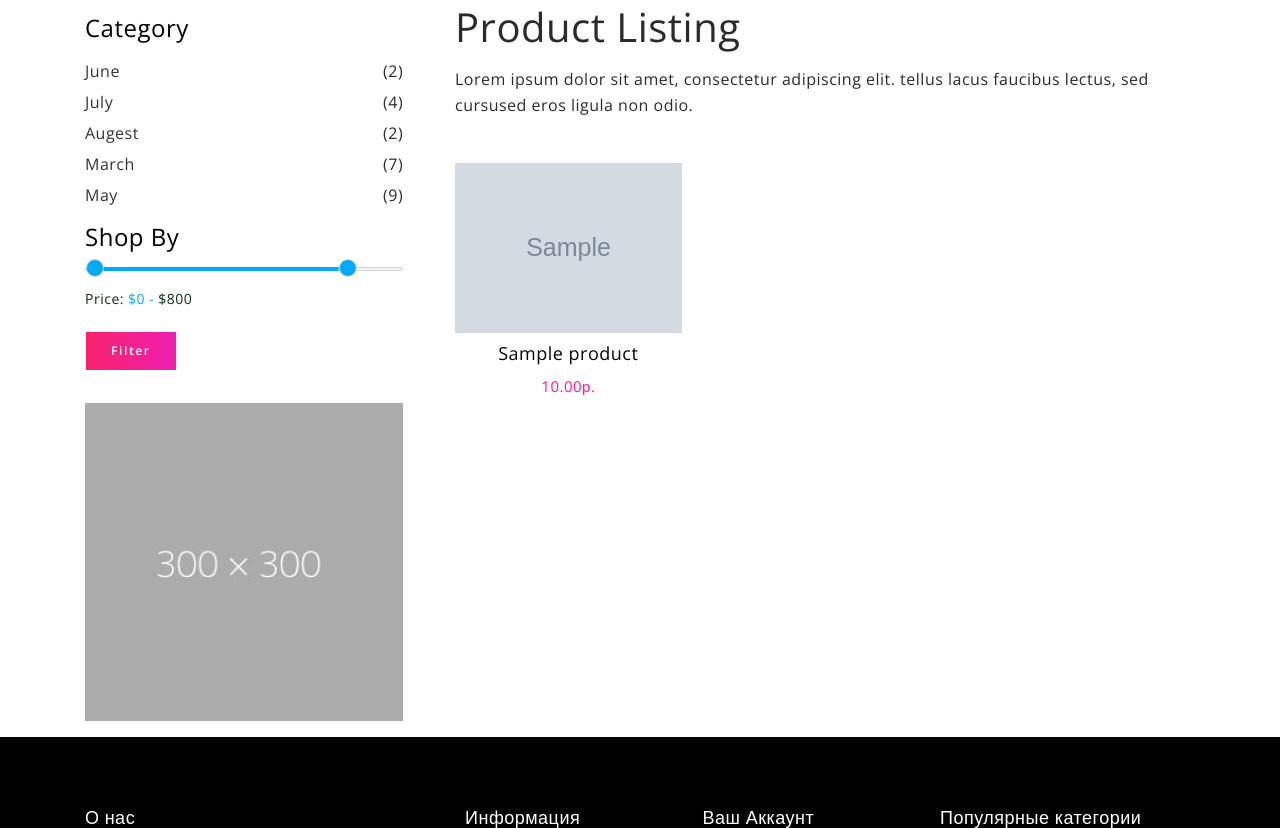
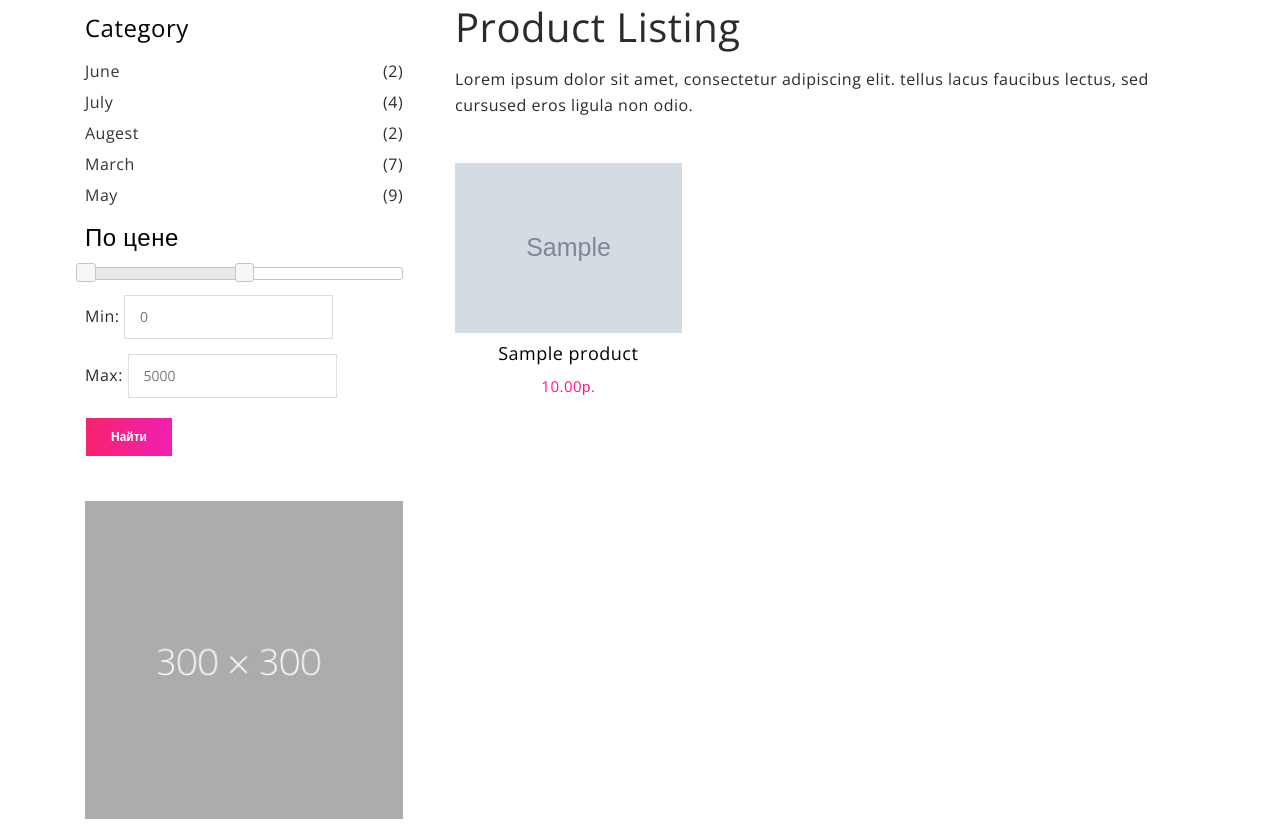
Before and after one commit to MokkoFm/formula-spa-django, a Django app: a page that uses spaweb/templates/base.html in a window 1280 px wide. Shown: the part 625-1453 px from the top of the page. Run offline with Django 3.2, Linux system fonts and the light colour scheme; tables that the repository leaves empty hold one stand-in row (values such as "Sample post"); grey boxes marked "Sample" are stand-in pictures; parts of the project's set-up code (start-up, migrations or seed data) failed here and were passed over; some libraries are stand-ins or nearby versions; some web fonts are replaced.

Commit message:
implement filter by price

```diff
--- a/spaweb/templates/base.html
+++ b/spaweb/templates/base.html
@@ -35,6 +35,8 @@
     <link rel="stylesheet" href="{% static 'css/style.css' %}">
     <!-- Custom Css  -->
     <link rel="stylesheet" href="{% static 'css/custom.css' %}">
+    <link rel="stylesheet" href="//code.jquery.com/ui/1.12.1/themes/base/jquery-ui.css">
+    <link rel="stylesheet" href="/resources/demos/style.css">
 
 </head>
 <body>
@@ -699,5 +701,21 @@ for (let anchor of anchors) {
     })
     }
 </script>
+<script src="https://code.jquery.com/jquery-1.12.4.js"></script>
+<script src="https://code.jquery.com/ui/1.12.1/jquery-ui.js"></script>
+<script>
+    $( function() {
+        $( "#slider-range" ).slider({
+        range: true,
+        min: 0,
+        max: 10000,
+        step: 10,
+        values: [ 0, 5000 ],
+        slide: function( event, ui ) {
+            $( "#min-p" ).val( ui.values[ 0 ]) + $( "#max-p" ).val( ui.values[ 1 ] );
+        }
+        });
+    } );
+</script>
 </body>
 </html>
--- a/spaweb/templates/category.html
+++ b/spaweb/templates/category.html
@@ -26,14 +26,19 @@
                             <li><a href="#">May </a><span>(9)</span></li>
                         </ul>
                     </div>
+
                     <div class="product-price mt-1">
-                        <h5 class="filter-heading">Shop By</h5>
+                        <h5 class="filter-heading">По цене</h5>
                         <div id="slider-range"></div>
-                        <p class="price-num" style="color: #0b2e13;">Price: <span id="min-p"></span>  <span id="max-p"></span></p>
+                        <form method="POST">
+                            {% csrf_token %}
+
+                            Min: <input type="text" id="min-p" name="minprice" class="price-num" placeholder="0"><br>
+                            Max: <input type="text" id="max-p" name="maxprice" class="price-num" placeholder="5000"><br>
+                            <input type="submit" value="Найти" class="btn pink-gradient-btn-into-black mt-1">
+                        </form>
+                        <!--<p class="price-num" style="color: #0b2e13;">Price: <span id="min-p"></span>  <span id="max-p"></span></p>-->
                     </div>
-
-
-                    <button class="btn pink-gradient-btn-into-black mt-1">Filter</button>
 
                     <div class="product-add mt-4">
                         <div class="row no-gutters">
--- a/spaweb/templates/index.html
+++ b/spaweb/templates/index.html
@@ -469,7 +469,7 @@
                             </div>
                             <div class="row">
                                 <div class="col-12 text-center">
-                                    <a href="product-detail.html" target="_blank" class="cbp-l-grid-blog-title portfolio-title">{{bestseller.name}}</a>
+                                    <a href="{% url 'product-detail' bestseller.slug %}" target="_blank" class="cbp-l-grid-blog-title portfolio-title">{{bestseller.name}}</a>
                                 </div>
                                 <div class="col-12 text-center">
                                     <div class="cbp-l-grid-blog-desc portfolio-des">₽{{bestseller.price}}</div>
--- a/spaweb/views.py
+++ b/spaweb/views.py
@@ -33,7 +33,12 @@ def product_detail(request, slug):
 
 def product_listing(request, slug):
     category = get_object_or_404(ProductCategory, slug=slug)
-    products_by_category = Product.objects.filter(category=category)
+    if request.method == "POST":
+        minprice = request.POST.get('minprice')
+        maxprice = request.POST.get('maxprice')
+        products_by_category = Product.objects.filter(category=category, price__range=(minprice, maxprice))
+    else:
+        products_by_category = Product.objects.filter(category=category)
 
     context = {
         'products_by_category': products_by_category,
--- a/static/js/script.js
+++ b/static/js/script.js
@@ -340,36 +340,36 @@ jQuery(function ($) {
               Price Range
     ======================================*/
 
-    if ($("#slider-range").length) {
-        var marginSlider = document.getElementById('slider-range');
+    // if ($("#slider-range").length) {
+    //     var marginSlider = document.getElementById('slider-range');
 
-        noUiSlider.create(marginSlider, {
-            start: [0, 800],
-            margin: 30,
-            step: 1,
-            connect: true,
-            range: {
-                'min': 0,
-                'max': 1000
-            },
+    //     noUiSlider.create(marginSlider, {
+    //         start: [0, 5000],
+    //         margin: 30,
+    //         step: 10,
+    //         connect: true,
+    //         range: {
+    //             'min': 0,
+    //             'max': 10000
+    //         },
 
-        });
+    //     });
 
-        var marginMin = document.getElementById('min-p'),
-            marginMax = document.getElementById('max-p');
+    //     var marginMin = document.getElementById('min-p'),
+    //         marginMax = document.getElementById('max-p');
 
-        marginSlider.noUiSlider.on('update', function (values, handle) {
-            if (handle) {
-                var str = values[handle]
-                var res = str.split(".");
-                marginMax.innerHTML = "$" + res[0];
-            } else {
-                var str = values[handle]
-                var res = str.split(".");
-                marginMin.innerHTML = "$" + res[0] + " - ";
-            }
-        });
-    }
+    //     marginSlider.noUiSlider.on('update', function (values, handle) {
+    //         if (handle) {
+    //             var str = values[handle]
+    //             var res = str.split(".");
+    //             marginMax.innerHTML = "₽" + res[0];
+    //         } else {
+    //             var str = values[handle]
+    //             var res = str.split(".");
+    //             marginMin.innerHTML = "₽" + res[0] + " - ";
+    //         }
+    //     });
+    // }
 
 
     /* ===================================
```
Lines whose indentation alone changed are shown as unchanged.
